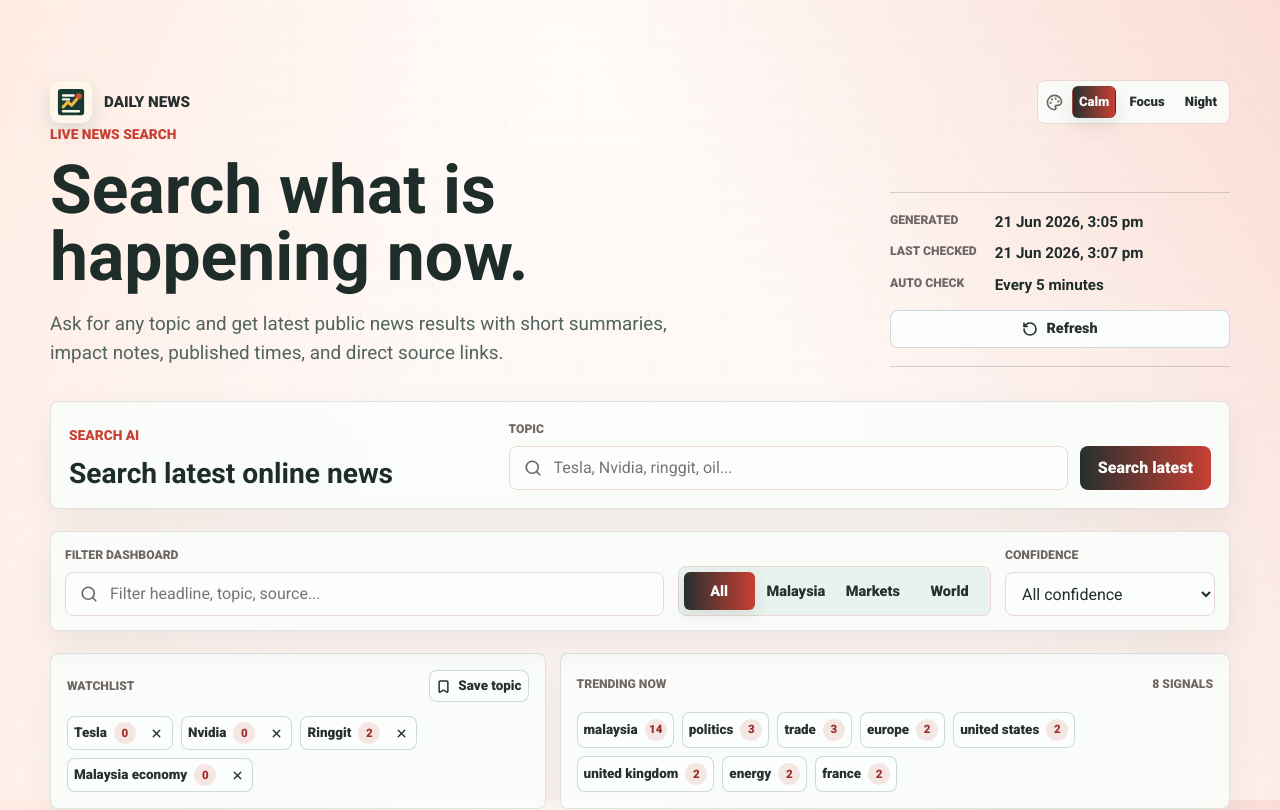
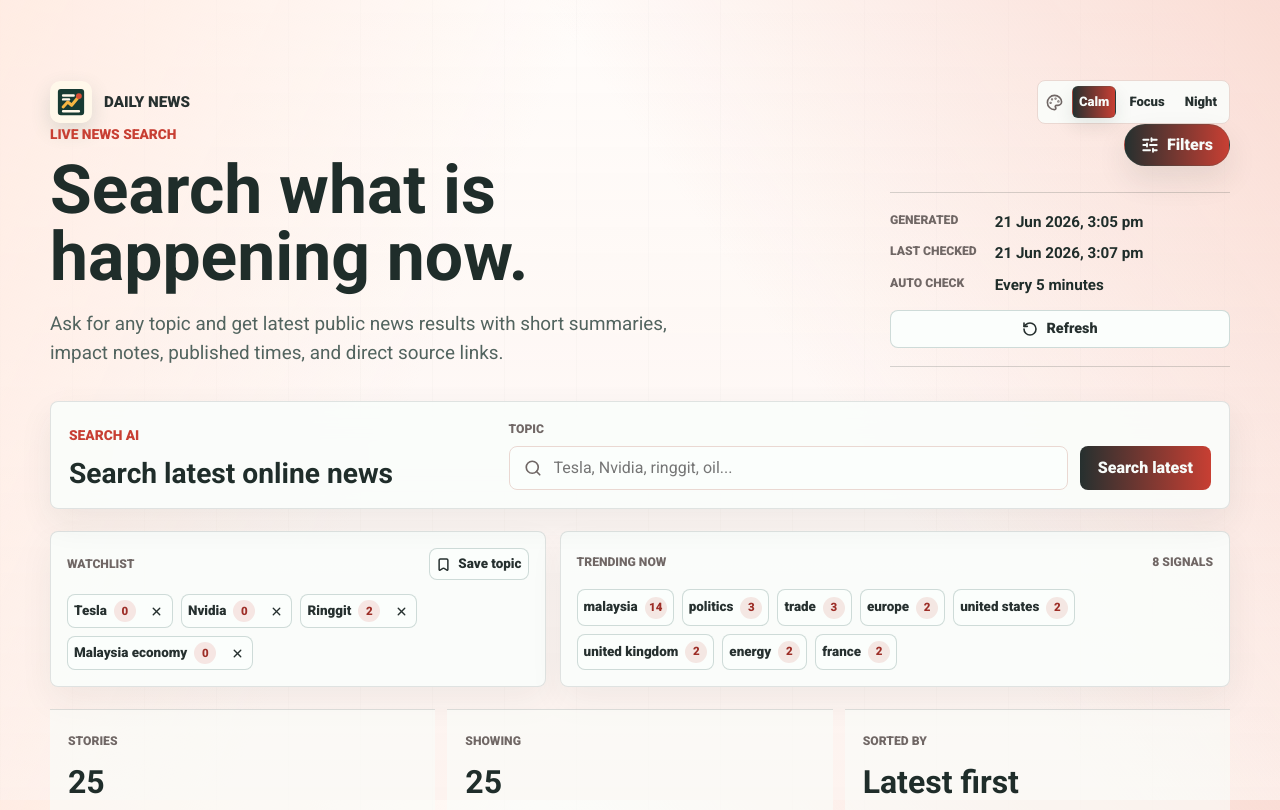
Before and after one commit to weikeat-gif/Daily-News, a React (Vite) app: page / in a window 1280 px wide. Shown: the top 810 px of the page. Built offline with nearby package versions, Linux system fonts and the light colour scheme.

Commit message:
Add floating dashboard filters

```diff
--- a/src/App.tsx
+++ b/src/App.tsx
@@ -7,6 +7,7 @@ import {
   Palette,
   RotateCcw,
   Search,
+  SlidersHorizontal,
   X,
 } from 'lucide-react'
 
@@ -315,6 +316,7 @@ function App() {
   const [activeCategory, setActiveCategory] = useState<Category | 'all'>('all')
   const [activeConfidence, setActiveConfidence] = useState<Confidence | 'all'>('all')
   const [query, setQuery] = useState('')
+  const [isFilterPanelOpen, setIsFilterPanelOpen] = useState(false)
   const [liveQuery, setLiveQuery] = useState('')
   const [activeSearchMode, setActiveSearchMode] = useState<SearchMode>('all')
   const [theme, setTheme] = useState<ThemeMode>(() => loadSavedTheme())
@@ -510,6 +512,10 @@ function App() {
 
   const data = loadState.status === 'loaded' ? loadState.data : null
   const topStory = filteredStories[0]
+  const activeFilterCount =
+    (activeCategory !== 'all' ? 1 : 0) +
+    (activeConfidence !== 'all' ? 1 : 0) +
+    (normalizedQuery ? 1 : 0)
 
   useEffect(() => {
     function syncRouteStory() {
@@ -562,6 +568,12 @@ function App() {
     setWatchlistTopics((currentTopics) =>
       currentTopics.filter((currentTopic) => currentTopic.toLowerCase() !== topic.toLowerCase()),
     )
+  }
+
+  function resetDashboardFilters() {
+    setActiveCategory('all')
+    setActiveConfidence('all')
+    setQuery('')
   }
 
   function changeTheme(nextTheme: ThemeMode) {
@@ -670,53 +682,19 @@ function App() {
         </form>
       </section>
 
-      <section className="controls-band" aria-label="Story controls">
-        <label className="search-field">
-          <span>Filter dashboard</span>
-          <div className="search-input-wrap">
-            <Search aria-hidden="true" size={18} strokeWidth={2.2} />
-            <input
-              type="search"
-              value={query}
-              onChange={(event) => setQuery(event.target.value)}
-              placeholder="Filter headline, topic, source..."
-            />
-          </div>
-        </label>
-
-        <div className="filter-group" aria-label="Category filter">
-          {categoryOrder.map((category) => (
-            <button
-              className={[
-                'filter-button',
-                `category-${categoryTone[category]}`,
-                activeCategory === category ? 'is-active' : '',
-              ]
-                .filter(Boolean)
-                .join(' ')}
-              key={category}
-              onClick={() => setActiveCategory(category)}
-              type="button"
-            >
-              {categoryLabels[category]}
-            </button>
-          ))}
-        </div>
-
-        <label className="select-field">
-          <span>Confidence</span>
-          <select
-            value={activeConfidence}
-            onChange={(event) => setActiveConfidence(event.target.value as Confidence | 'all')}
-          >
-            {confidenceOrder.map((confidence) => (
-              <option key={confidence} value={confidence}>
-                {confidenceLabels[confidence]}
-              </option>
-            ))}
-          </select>
-        </label>
-      </section>
+      <FloatingFilters
+        activeCategory={activeCategory}
+        activeConfidence={activeConfidence}
+        activeFilterCount={activeFilterCount}
+        isOpen={isFilterPanelOpen}
+        onCategoryChange={setActiveCategory}
+        onClose={() => setIsFilterPanelOpen(false)}
+        onConfidenceChange={setActiveConfidence}
+        onQueryChange={setQuery}
+        onReset={resetDashboardFilters}
+        onToggle={() => setIsFilterPanelOpen((isOpen) => !isOpen)}
+        query={query}
+      />
 
       {loadState.status === 'loaded' && (
         <section className="insights-band" aria-label="Watchlist and trending topics">
@@ -846,11 +824,7 @@ function App() {
               <p>Try widening the category, confidence, or search filter.</p>
               <button
                 type="button"
-                onClick={() => {
-                  setActiveCategory('all')
-                  setActiveConfidence('all')
-                  setQuery('')
-                }}
+                onClick={resetDashboardFilters}
               >
                 <RotateCcw aria-hidden="true" size={17} strokeWidth={2.4} />
                 Reset filters
@@ -944,6 +918,112 @@ function ThemeSwitcher({
         </button>
       ))}
     </div>
+  )
+}
+
+function FloatingFilters({
+  activeCategory,
+  activeConfidence,
+  activeFilterCount,
+  isOpen,
+  onCategoryChange,
+  onClose,
+  onConfidenceChange,
+  onQueryChange,
+  onReset,
+  onToggle,
+  query,
+}: {
+  activeCategory: Category | 'all'
+  activeConfidence: Confidence | 'all'
+  activeFilterCount: number
+  isOpen: boolean
+  onCategoryChange: (category: Category | 'all') => void
+  onClose: () => void
+  onConfidenceChange: (confidence: Confidence | 'all') => void
+  onQueryChange: (query: string) => void
+  onReset: () => void
+  onToggle: () => void
+  query: string
+}) {
+  return (
+    <aside className="floating-filter" aria-label="Dashboard filters">
+      <button
+        aria-expanded={isOpen}
+        className="floating-filter-button"
+        onClick={onToggle}
+        type="button"
+      >
+        <SlidersHorizontal aria-hidden="true" size={18} strokeWidth={2.4} />
+        Filters
+        {activeFilterCount > 0 && <span>{activeFilterCount}</span>}
+      </button>
+
+      {isOpen && (
+        <div className="floating-filter-panel">
+          <div className="floating-filter-head">
+            <strong>Filters</strong>
+            <button aria-label="Close filters" onClick={onClose} type="button">
+              <X aria-hidden="true" size={16} strokeWidth={2.5} />
+            </button>
+          </div>
+
+          <label className="search-field">
+            <span>Search dashboard</span>
+            <div className="search-input-wrap">
+              <Search aria-hidden="true" size={18} strokeWidth={2.2} />
+              <input
+                type="search"
+                value={query}
+                onChange={(event) => onQueryChange(event.target.value)}
+                placeholder="Headline, topic, source..."
+              />
+            </div>
+          </label>
+
+          <div className="floating-filter-section">
+            <span>Category</span>
+            <div className="filter-group" aria-label="Category filter">
+              {categoryOrder.map((category) => (
+                <button
+                  className={[
+                    'filter-button',
+                    `category-${categoryTone[category]}`,
+                    activeCategory === category ? 'is-active' : '',
+                  ]
+                    .filter(Boolean)
+                    .join(' ')}
+                  key={category}
+                  onClick={() => onCategoryChange(category)}
+                  type="button"
+                >
+                  {categoryLabels[category]}
+                </button>
+              ))}
+            </div>
+          </div>
+
+          <label className="select-field">
+            <span>Confidence</span>
+            <select
+              value={activeConfidence}
+              onChange={(event) => onConfidenceChange(event.target.value as Confidence | 'all')}
+            >
+              {confidenceOrder.map((confidence) => (
+                <option key={confidence} value={confidence}>
+                  {confidenceLabels[confidence]}
+                </option>
+              ))}
+            </select>
+          </label>
+
+          <button className="floating-filter-reset" onClick={onReset} type="button">
+            <RotateCcw aria-hidden="true" size={16} strokeWidth={2.4} />
+            Reset filters
+          </button>
+        </div>
+      )}
+    </aside>
   )
 }
 
--- a/src/styles.css
+++ b/src/styles.css
@@ -428,6 +428,112 @@ h1 {
   backdrop-filter: blur(18px);
 }
 
+.floating-filter {
+  position: fixed;
+  top: 124px;
+  right: max(16px, calc((100vw - 1180px) / 2));
+  z-index: 50;
+  display: grid;
+  justify-items: end;
+  gap: 10px;
+  pointer-events: none;
+}
+
+.floating-filter-button,
+.floating-filter-reset,
+.floating-filter-head button {
+  display: inline-flex;
+  min-height: 42px;
+  align-items: center;
+  justify-content: center;
+  gap: 8px;
+  border: 1px solid var(--button-border);
+  border-radius: 999px;
+  background: linear-gradient(90deg, var(--button-hover-from), var(--button-hover-to));
+  color: var(--button-active-text);
+  font-weight: 900;
+  box-shadow: 0 14px 30px var(--button-shadow);
+  pointer-events: auto;
+  transition:
+    background 180ms ease,
+    box-shadow 180ms ease,
+    color 180ms ease,
+    transform 180ms ease;
+}
+
+.floating-filter-button {
+  padding: 0 16px;
+}
+
+.floating-filter-button span {
+  display: inline-flex;
+  min-width: 24px;
+  min-height: 24px;
+  align-items: center;
+  justify-content: center;
+  border-radius: 999px;
+  background: var(--button-active-text);
+  color: var(--button-hover-from);
+  font-size: 0.74rem;
+}
+
+.floating-filter-button:hover,
+.floating-filter-reset:hover,
+.floating-filter-head button:hover {
+  transform: translateY(-1px);
+  box-shadow: 0 18px 36px var(--button-shadow);
+}
+
+.floating-filter-panel {
+  display: grid;
+  width: min(360px, calc(100vw - 32px));
+  gap: 16px;
+  padding: 16px;
+  border: 1px solid var(--line);
+  border-radius: 8px;
+  background: var(--panel-bg);
+  box-shadow: 0 24px 70px rgba(24, 35, 31, 0.18);
+  backdrop-filter: blur(18px);
+  pointer-events: auto;
+}
+
+.floating-filter-head {
+  display: flex;
+  align-items: center;
+  justify-content: space-between;
+  gap: 12px;
+}
+
+.floating-filter-head strong,
+.floating-filter-section > span {
+  color: var(--muted);
+  font-size: 0.76rem;
+  font-weight: 900;
+  text-transform: uppercase;
+}
+
+.floating-filter-head button {
+  min-width: 36px;
+  min-height: 36px;
+  padding: 0;
+}
+
+.floating-filter-section {
+  display: grid;
+  gap: 8px;
+}
+
+.floating-filter .filter-group {
+  grid-template-columns: repeat(2, minmax(0, 1fr));
+}
+
+.floating-filter-reset {
+  width: 100%;
+  border-radius: 8px;
+  background: var(--button-bg);
+  color: var(--button-text);
+}
+
 .ai-search-panel,
 .search-results {
   margin-bottom: 22px;
@@ -595,8 +701,8 @@ h1 {
 }
 
 .filter-button {
+  border: 1px solid transparent;
   min-height: 38px;
-  border: 0;
   border-radius: 6px;
   background: transparent;
   color: var(--button-text);
@@ -1414,6 +1520,17 @@ h1 {
     position: static;
   }
 
+  .floating-filter {
+    top: auto;
+    right: 14px;
+    bottom: 18px;
+  }
+
+  .floating-filter-panel {
+    max-height: min(70vh, 560px);
+    overflow: auto;
+  }
+
   .story-card {
     gap: 14px;
     min-height: 500px;
@@ -1484,6 +1601,16 @@ h1 {
   .filter-group,
   .summary-strip {
     grid-template-columns: 1fr 1fr;
+  }
+
+  .floating-filter {
+    right: 10px;
+    bottom: 12px;
+  }
+
+  .floating-filter-button {
+    min-height: 44px;
+    padding: 0 14px;
   }
 
   .filter-button {
```
